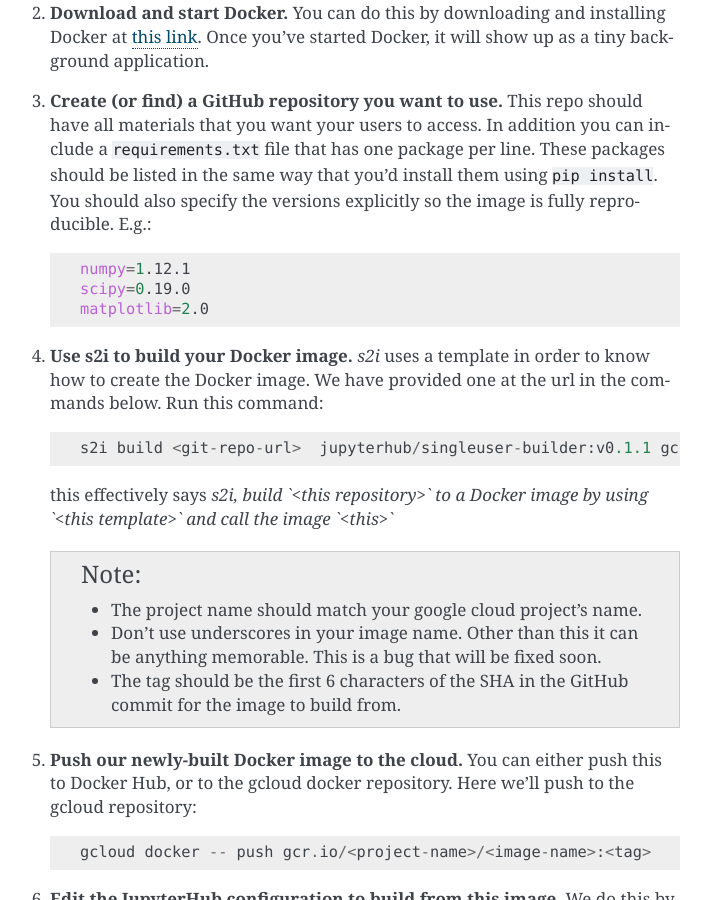
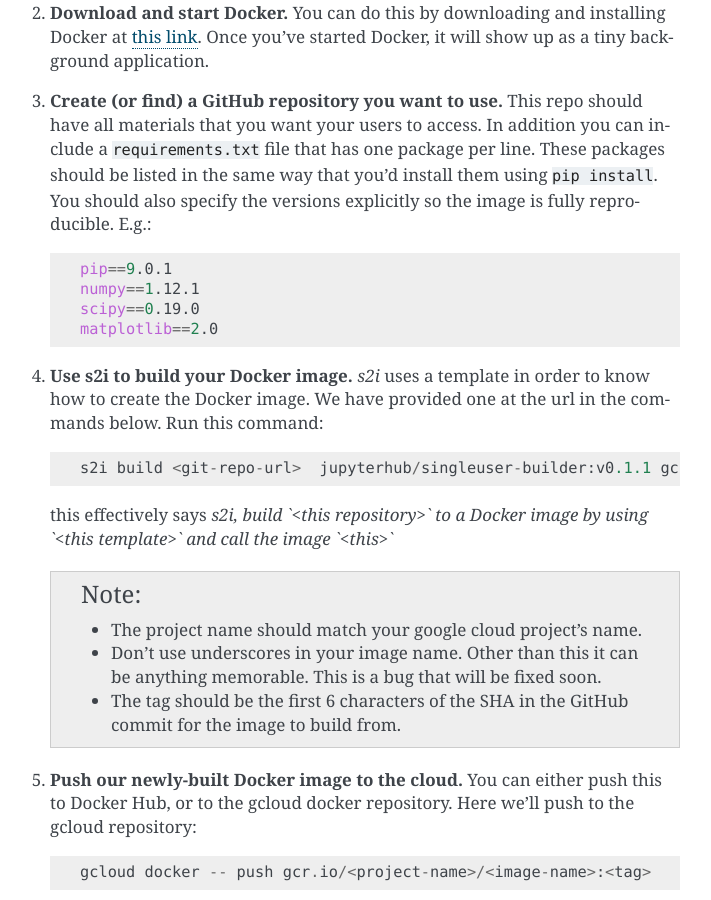
Before and after one commit to jupyterhub/zero-to-jupyterhub-k8s, a Sphinx documentation site: the page built from doc/source/extending-jupyterhub.rst, in a window 1280 px wide and 900 px high, scrolled down 1753 px. Shown: the whole window, without its empty margins (400-1111 px from the left). Built offline with Sphinx 7.4.7, drawn with Linux system fonts in a browser that asks for light colours.

Commit message:
add pip to requirements, use double equal

```diff
--- a/doc/source/extending-jupyterhub.rst
+++ b/doc/source/extending-jupyterhub.rst
@@ -81,9 +81,10 @@ configure JupyterHub to build off of this image.
 
    .. code-block:: bash
 
-          numpy=1.12.1
-          scipy=0.19.0
-          matplotlib=2.0
+          pip==9.0.1
+          numpy==1.12.1
+          scipy==0.19.0
+          matplotlib==2.0
 
 4. **Use s2i to build your Docker image.** `s2i` uses a template in order to
    know how to create the Docker image. We have provided one at the url in the
```
